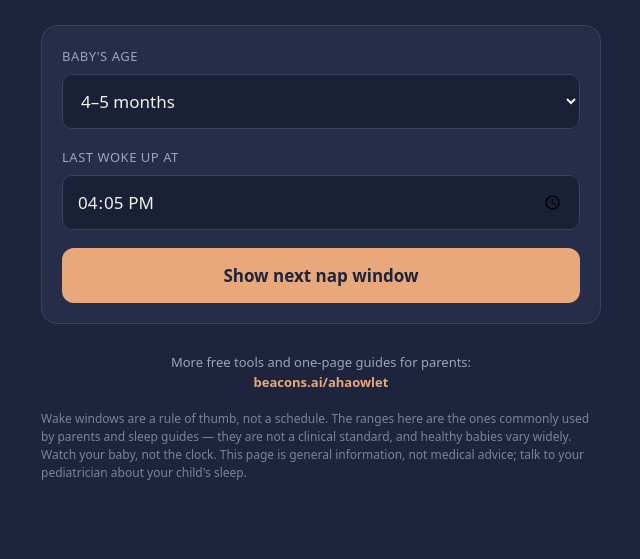
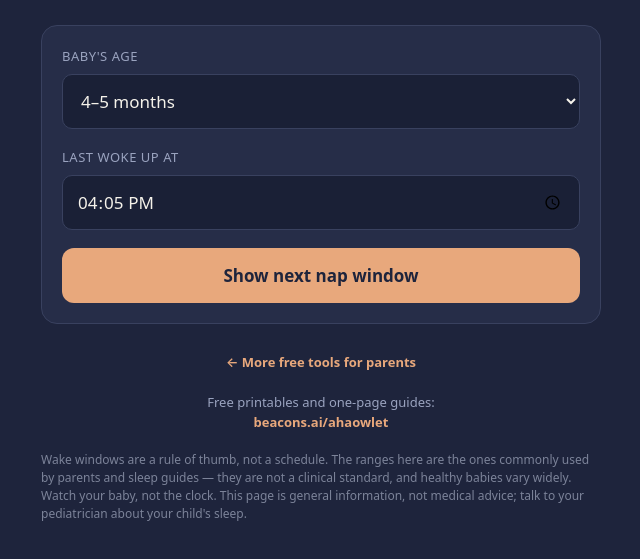
Before and after one commit to seun3won/aha-owlet-pins, a plain HTML site: page tools/wake-windows/index.html in a window 1280 px wide. Shown: the part 91-650 px from the top of the page, without its empty margins (319-959 px from the left). Drawn offline with Linux system fonts and the light colour scheme.

Commit message:
pins batch

```diff
--- a/tools/wake-windows/index.html
+++ b/tools/wake-windows/index.html
@@ -82,8 +82,9 @@
   </div>
 
   <footer>
-    More free tools and one-page guides for parents:<br>
-    <a id="hub" href="#" target="_blank" rel="noopener">beacons.ai/ahaowlet</a>
+    <a href="../">← More free tools for parents</a><br><br>
+    Free printables and one-page guides:<br>
+    <a id="hub" href="https://beacons.ai/ahaowlet?utm_source=tool&amp;utm_medium=web&amp;utm_campaign=wakewindows" target="_blank" rel="noopener">beacons.ai/ahaowlet</a>
   </footer>
 
   <p class="disc">
@@ -122,9 +123,6 @@ const dur = mins => {
   const h = Math.floor(mins/60), m = mins%60;
   return (h ? h + "h " : "") + (m ? m + "m" : (h ? "" : "0m"));
 };
-
-// UTM — 성장팀 계측 규칙(헌장 4-2)
-$("hub").href = "https://beacons.ai/ahaowlet?utm_source=tool&utm_medium=web&utm_campaign=wakewindows";
 
 // 연령 옵션
 WW.forEach((w,i) => {
```
Also changed, not shown: tools/index.html (+1 -5 lines).
